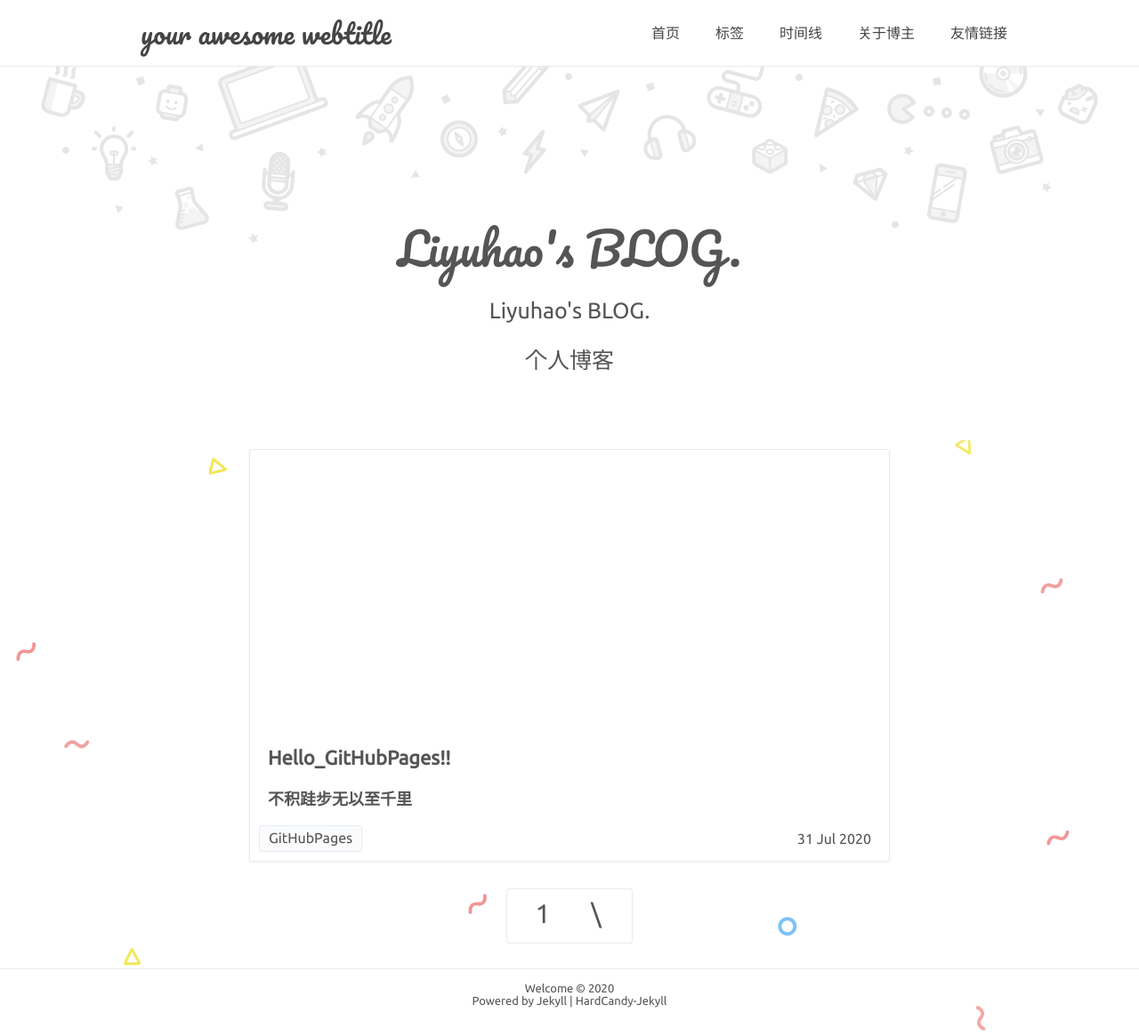
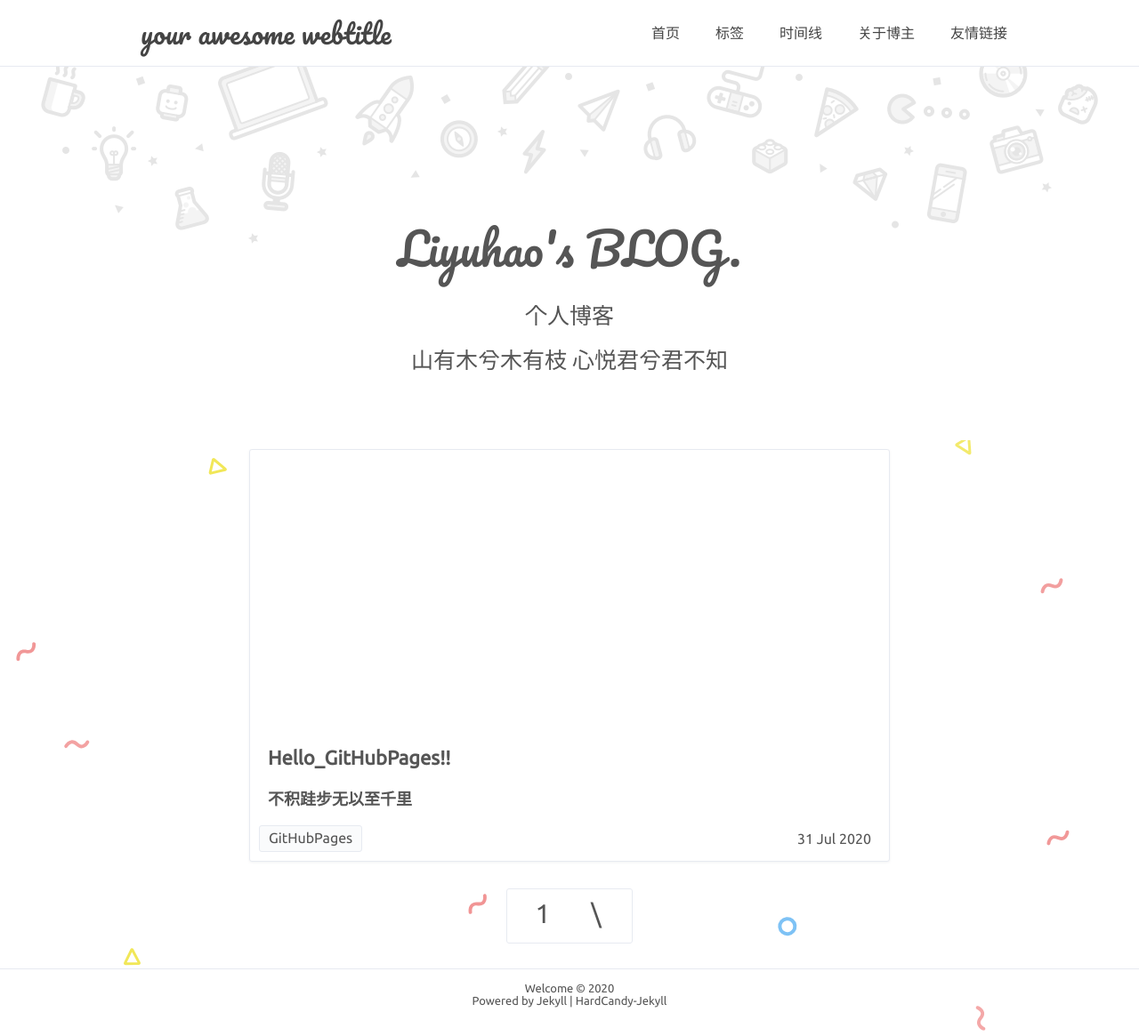
Before and after one commit to AugustLYH1998/Liyuhao.github.io, a Jekyll site: the page built from index.html, in a window 1280 px wide. Shown: the whole page at 89% size. Built offline with Jekyll 4.4.1, drawn with Linux system fonts in a browser that asks for light colours; comment, search, counter and statistics services are not loaded.

Commit message:
稍微修改

```diff
--- a/_includes/header.html
+++ b/_includes/header.html
@@ -1,7 +1,7 @@
 <header id="index-header">
   <div class="top-center">
       <div class="logo">
-          <a href="{{ "/" | relative_url }}" title="my awesome webtitle">{{ site.webtitle }}</a>
+          <a href="{{ "/" | relative_url }}" title="LYH's BLOG">{{ site.webtitle }}</a>
       </div>
       <nav class="top-nav">
           <ul>
--- a/index.html
+++ b/index.html
@@ -2,8 +2,8 @@
 layout: default
 title: Welcome to my Blog~~
 page-title: Liyuhao's BLOG.
-home-title: Liyuhao's BLOG.
-description: 个人博客
+home-title: 个人博客
+description: 山有木兮木有枝 心悦君兮君不知
 ---
 
 {% include header.html %}
```
Also changed, not shown: _includes/post-title.html (+1 -7 lines).
